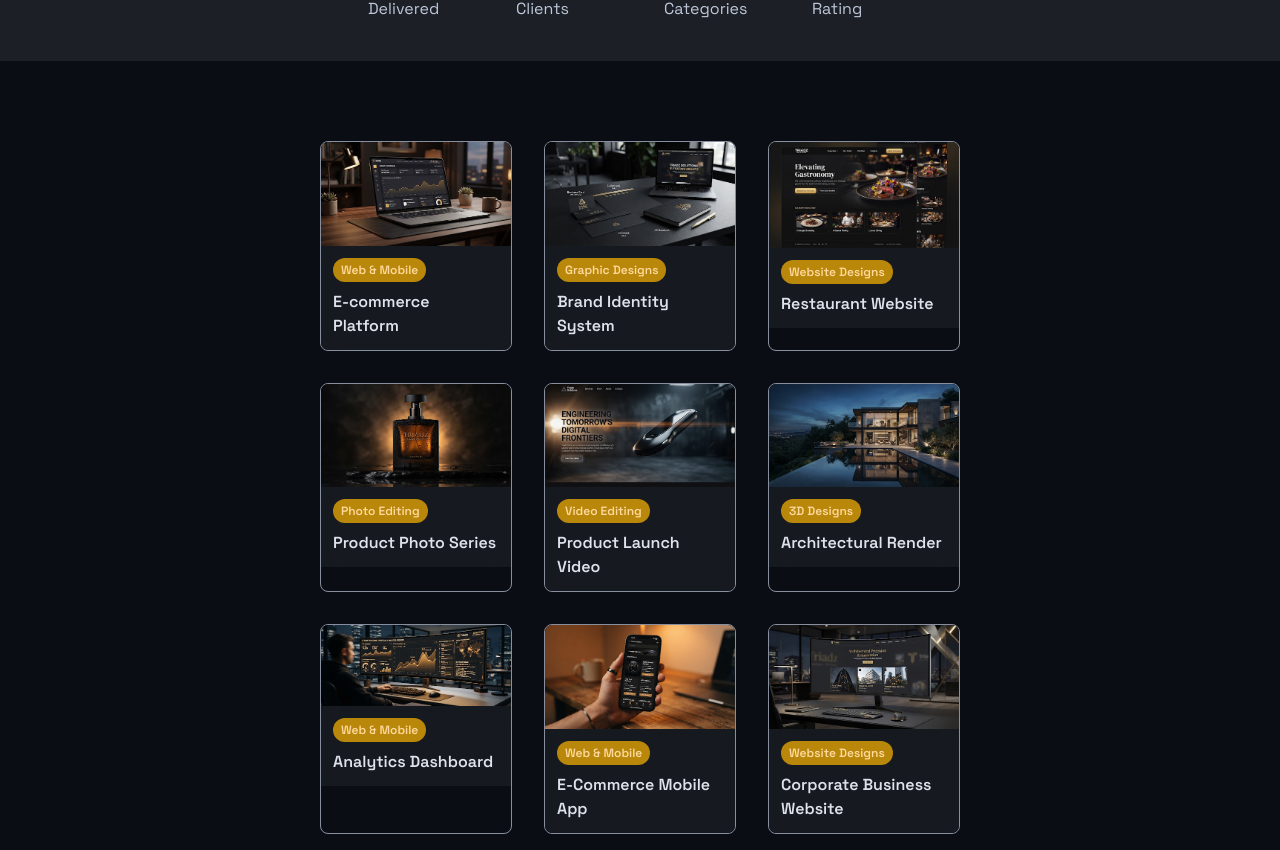
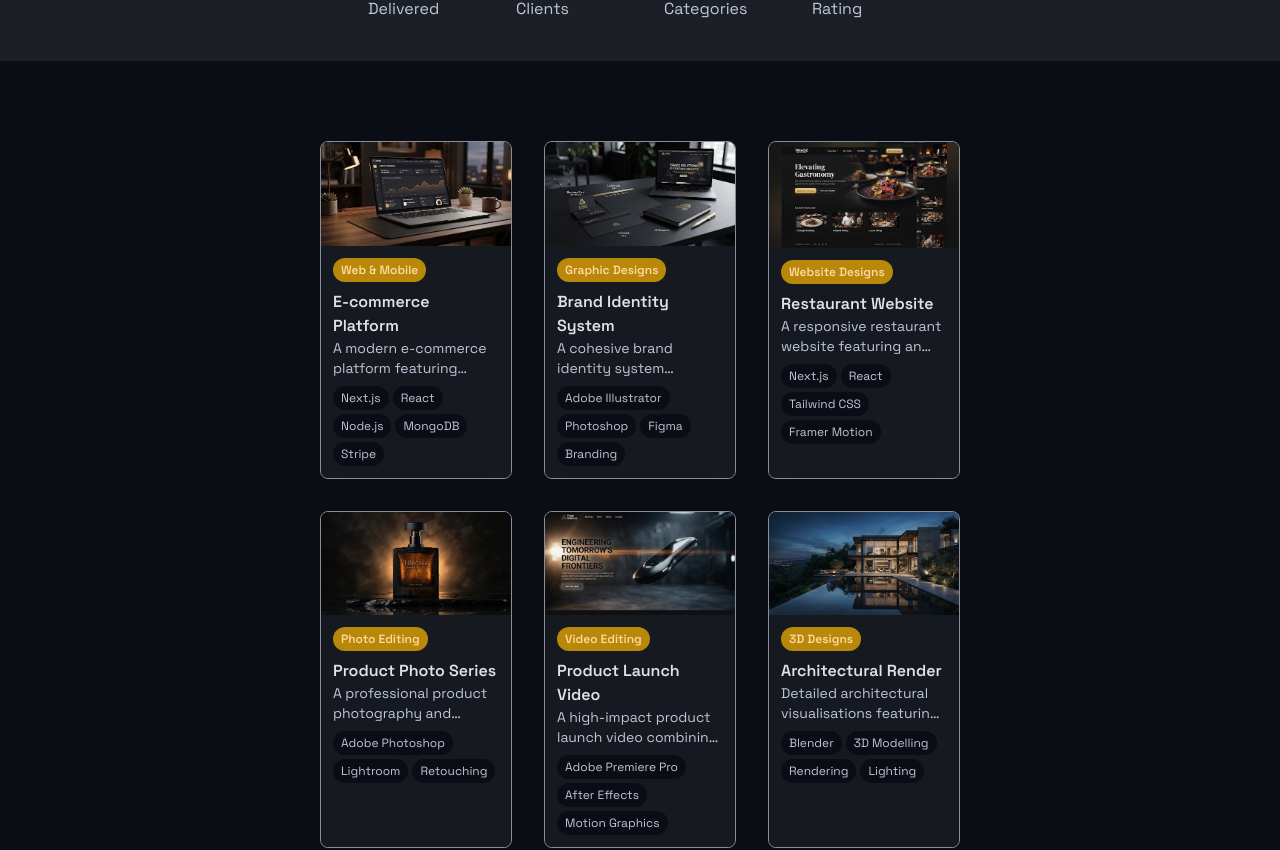
Before and after one commit to Triadz-Hub/Triadz, a Next.js app: page /portfolio in a window 1280 px wide. Shown: the part 590-1440 px from the top of the page. Built offline with nearby package versions, Linux system fonts and the light colour scheme.

Commit message:
Portfolio change

```diff
--- a/app/(website)/portfolio/page.tsx
+++ b/app/(website)/portfolio/page.tsx
@@ -59,8 +59,8 @@ export default function PortfolioPage() {
         {Object.values(WORKS).map((item, index) => {
           return (
             <div
-              className="border border-text/70 rounded-lg overflow-hidden"
-              key={index}
+              className="border border-text/70 rounded-lg overflow-hidden flex flex-col"
+              key={index.toString()}
             >
               <div className="overflow-hidden">
                 <Image
@@ -71,12 +71,27 @@ export default function PortfolioPage() {
                   className="w-full h-full object-cover transition-transform duration-300 hover:scale-110"
                 />
               </div>
-              <div className="bg-card/70 backdrop-blur-sm p-3">
+              <div className="bg-card/70 backdrop-blur-sm p-3 flex-1">
                 <div className="px-2 py-1 text-xs font-semibold text-secondary bg-primary/70 w-fit rounded-full mb-2">
                   {item.category}
                 </div>
                 <div className="text-base text-foreground font-semibold">
                   {item.label}
+                </div>
+                <div className="text-sm text-text line-clamp-2">
+                  {item.description}
+                </div>
+                <div className="flex items-center flex-wrap mt-2 gap-1">
+                  {item.technologies.split(",").map((tech, inx) => {
+                    return (
+                      <div
+                        className="text-xs text-text py-1 px-2 rounded-full border-text/70 bg-background"
+                        key={inx.toString()}
+                      >
+                        {tech}
+                      </div>
+                    );
+                  })}
                 </div>
               </div>
             </div>
```
